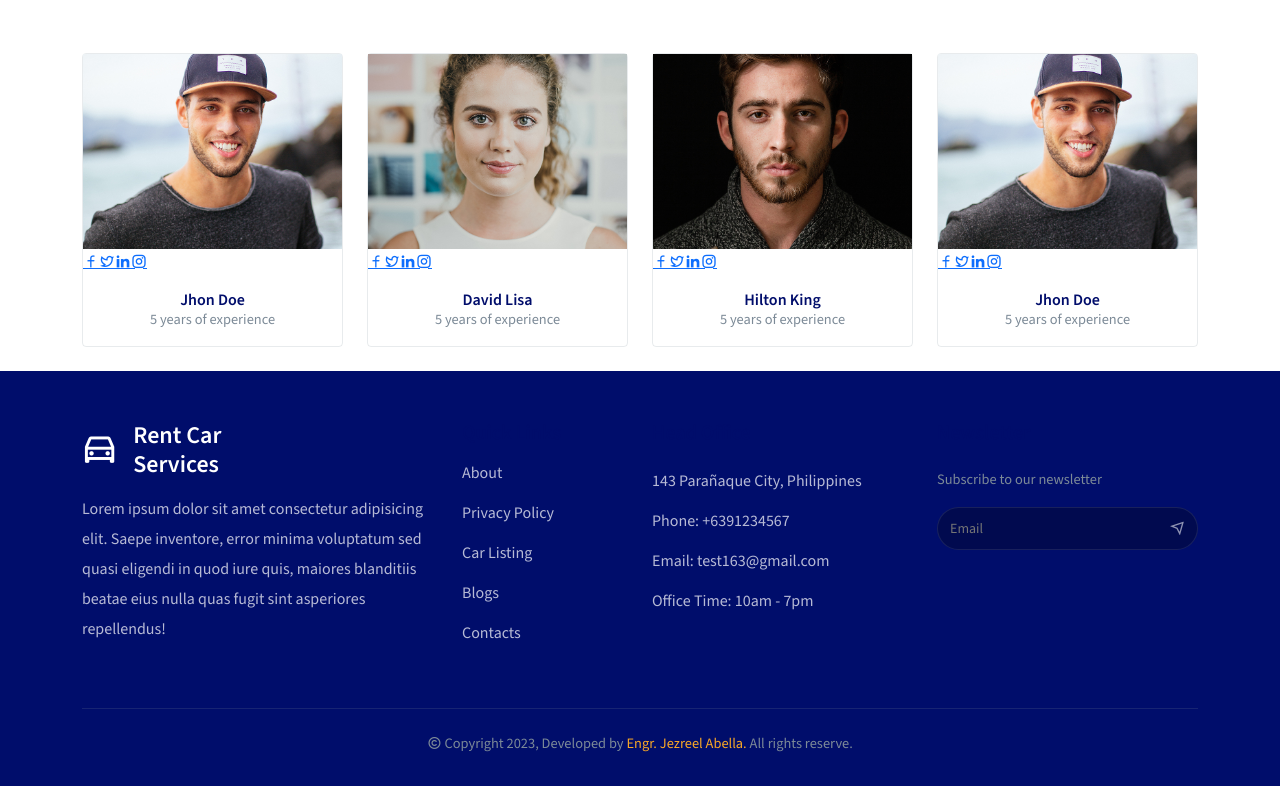
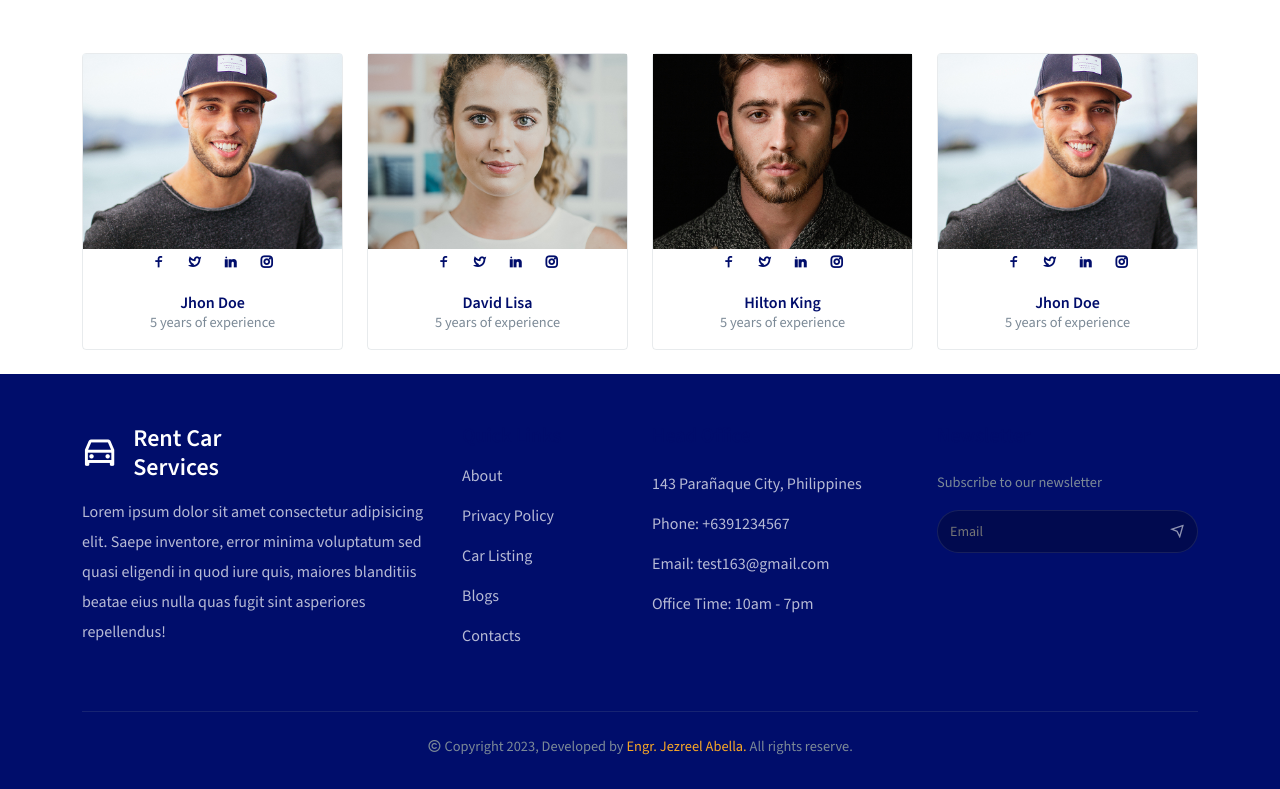
Before and after one commit to TeamAbella060420/Doctor-Appointment-Booking_MERN, a React (Create React App) app in the folder car-rental/: page /about in a window 1280 px wide. Shown: the part 1714-2503 px from the top of the page. Built offline with nearby package versions, Linux system fonts and the light colour scheme.

Commit message:
Update our-member.css

```diff
--- a/car-rental/src/styles/our-member.css
+++ b/car-rental/src/styles/our-member.css
@@ -2,3 +2,27 @@
     border: 1px solid #7c8a972c;
     border-radius: 4px;
 }
+
+.single__member-social {
+    display: flex;
+    align-items: center;
+    justify-content: center;
+    gap: .5rem;
+}
+
+.single__member-social a i {
+    width: 28px;
+    height: 28px;
+    color: #000d6b;
+    display: flex;
+    align-items: center;
+    justify-content: center;
+    background: #fff;
+    border-radius: 50%;
+    font-size: .9rem;
+    font-weight: 600;
+}
+
+.single__member-social a {
+    text-decoration: none;
+}
```
